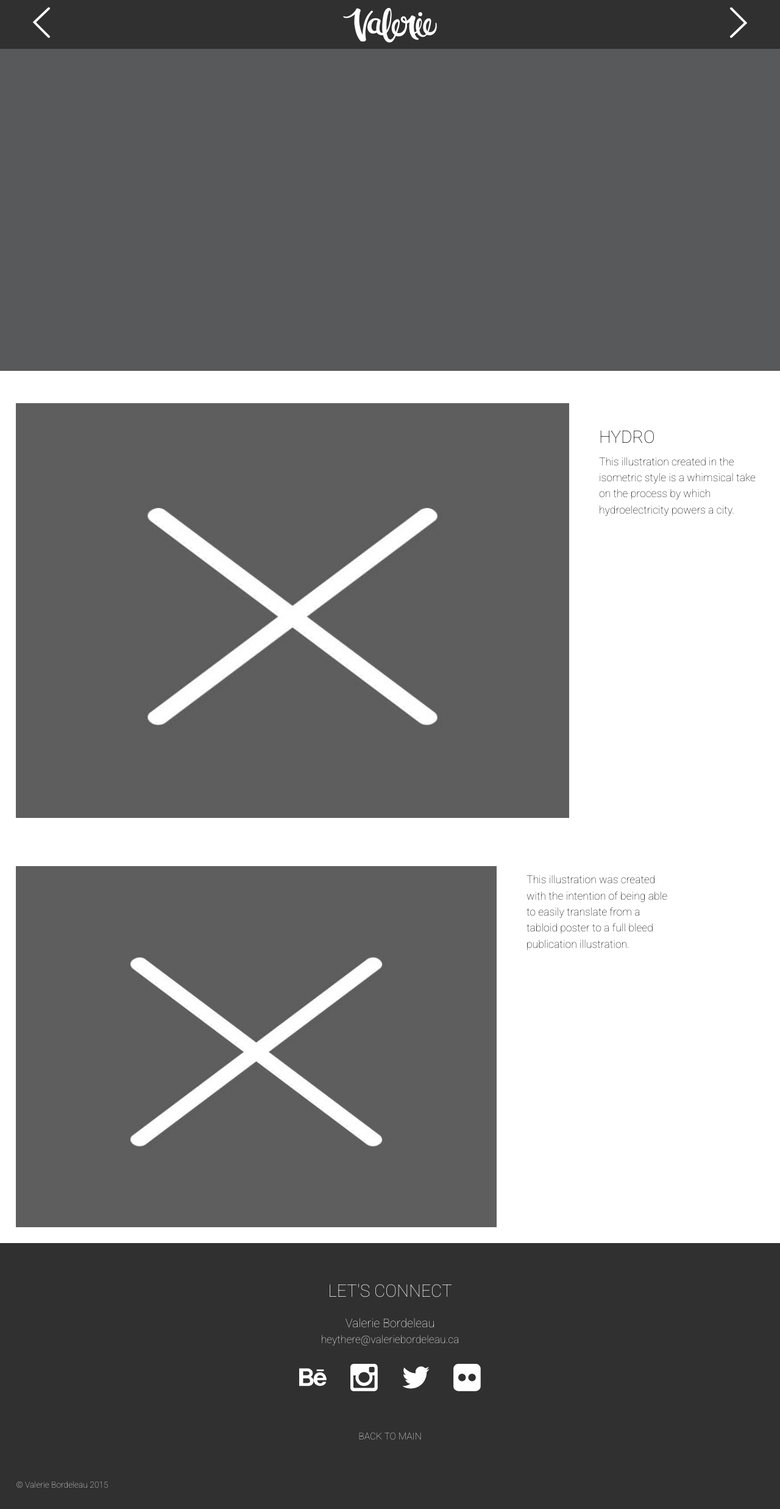
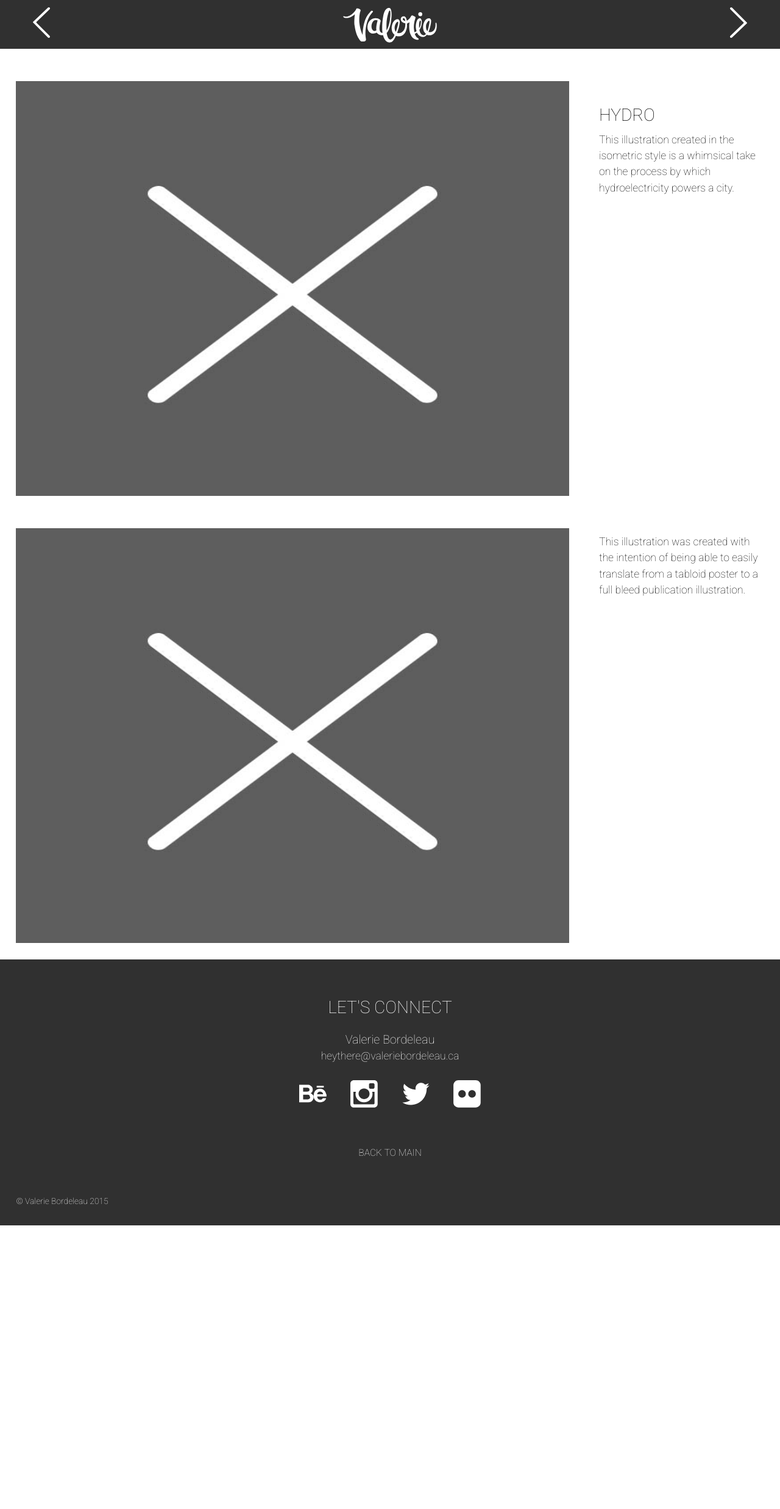
Before and after one commit to valeriebordeleau/portfolio-valerie-bordeleau, a Jekyll site: the page built from hydro.html, in a window 1280 px wide. Shown: the whole page at 61% size. Built offline with Jekyll 4.4.1, drawn with Linux system fonts in a browser that asks for light colours; after the commit the page ends 2009 px from its top, so only the background shows below that.

Commit message:
trying to determine why pictures disappeared

```diff
--- a/everydayessentials.html
+++ b/everydayessentials.html
@@ -28,7 +28,7 @@ previous: /narnia
         <div class="grid pad-t">
            <div class="unit unit-xs-1 unit-s-1 unit-m-1-2 unit-l-3-4 island">
                 <div class="embed embed--4by3">
-                    <img src="{{site.baseurl}}/artwork/pkga1.jpg" class="main-p-img embed__item" alt="Image Description">
+                    <img src="{{site.baseurl}}/artwork/pkgA1.jpg" class="main-p-img embed__item" alt="Image Description">
                 </div><!-- embed -->
             </div><!-- unit -->
 
@@ -44,7 +44,7 @@ previous: /narnia
         <div class="grid pad-t">
            <div class="unit unit-xs-1 unit-s-1 unit-m-1-2 unit-l-3-4 island">
                 <div class="embed embed--4by3">
-                    <img src="{{site.baseurl}}/artwork/pkga2.jpg" class="main-p-img embed__item" alt="Image Description">
+                    <img src="{{site.baseurl}}/artwork/pkgA2.jpg" class="main-p-img embed__item" alt="Image Description">
                 </div><!-- embed -->
             </div><!-- unit -->
 
--- a/hydro.html
+++ b/hydro.html
@@ -14,13 +14,6 @@ previous: /perbeat
         <dd>{{dino.size}}</dd>
         </dl>
     {% endfor %} -->
-
-<!-- Main Image -->
-    <div class="p-main-img" alt="Image Description">
-
-    </div>
-
-<main id="main">
 
 <!-- Portfolio -->
 
@@ -40,7 +33,6 @@ previous: /perbeat
             </div><!--blurb-->
         </div> <!--unit-->
 
-        <div class="grid pad-t">
            <div class="unit unit-xs-1 unit-s-1 unit-m-1-2 unit-l-3-4 island">
                 <div class="embed embed--4by3">
                     <img src="{{site.baseurl}}/artwork/temp.jpg" class="main-p-img embed__item" alt="Image Description">
```
